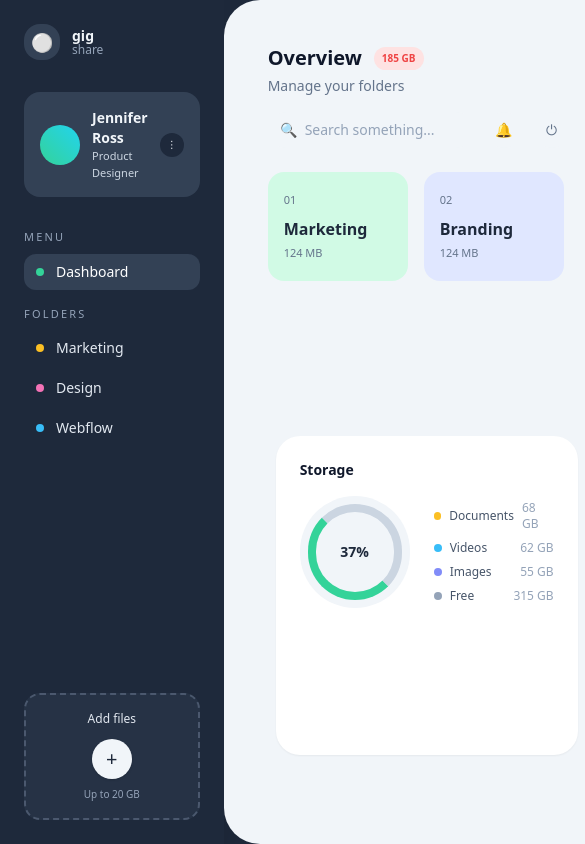
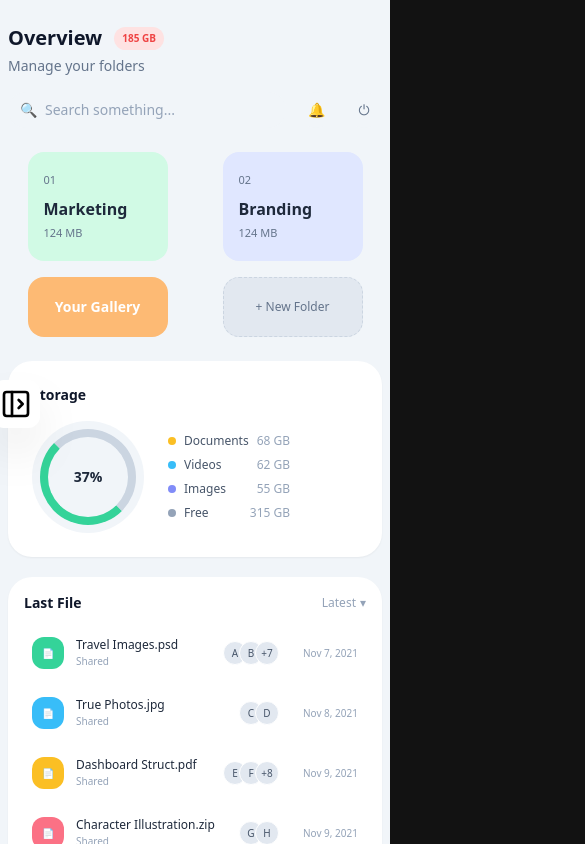
Before and after one commit to Satyamsinghchauhan111/My-Portfolio, a React (Vite) app: page /dashBoard in a window 390 px wide. Shown: the top 844 px of the page, 585 px wide, since content can reach past the window. Built offline with nearby package versions, Linux system fonts and the light colour scheme.

Commit message:
dashboard now responsive

```diff
--- a/src/pages/DashBoard/DashBoardComponents/DashBoardMain.tsx
+++ b/src/pages/DashBoard/DashBoardComponents/DashBoardMain.tsx
@@ -4,14 +4,18 @@ import LastFilesCard from "./LastFilesCard";
 import { FullscreenWrapper } from "./FullScreenWrapper";
 import DashboardHeader from "./DashboardHeader";
 
-const DashBoardMain = () => {
+const DashBoardMain = ({ hidden }: { hidden: boolean }) => {
   return (
     <FullscreenGroup>
-      <div className="h-screen overflow-scroll bg-slate-100 w-full p-5 rounded-l-[36px] animate-slide-in-right text-black">
-        <FullscreenWrapper id="">
+      <div
+        className={`h-screen sm:flex sm:flex-col sm:justify-between overflow-scroll bg-slate-100 w-full sm:p-6 px-2 py-6  ${
+          hidden ? "sm:rounded-l-[36px] rounded-none" : "rounded-l-[36px] "
+        } animate-slide-in-right text-black`}
+      >
+        <FullscreenWrapper id="" isButtonHide>
           <DashboardHeader />
         </FullscreenWrapper>
-        <div className="flex gap-4  w-full">
+        <div className="flex gap-5 mt-5  max-sm:flex-col  w-full">
           <StorageCard />
           <LastFilesCard />
         </div>
--- a/src/pages/DashBoard/DashBoardComponents/DashBoardSideBar.tsx
+++ b/src/pages/DashBoard/DashBoardComponents/DashBoardSideBar.tsx
@@ -1,10 +1,39 @@
+import { useState } from "react";
 import SidebarNav from "./SidebarNav";
+import {
+  ArrowBigLeft,
+  ArrowBigRight,
+  HamIcon,
+  LucidePanelLeftClose,
+  LucidePanelLeftOpen,
+  X,
+} from "lucide-react";
 
-const DashBoardSideBar = () => {
+const DashBoardSideBar = ({
+  setHidden,
+  hidden,
+}: {
+  setHidden: React.Dispatch<React.SetStateAction<boolean>>;
+  hidden: boolean;
+}) => {
   return (
-    <aside className="h-screen  bg-slate-800 text-slate-100  p-6 flex flex-col shadow-2xl transition-all">
+    <aside
+      className={`h-screen  relative bg-slate-800 py-6 text-slate-100  ${
+        hidden ? "max-sm:px-0 max-sm:w-0 p-6 " : "p-6 "
+      }  flex flex-col shadow-2xl transition-all duration-500`}
+    >
+      <div
+        className="z-50  absolute top-[45%] bg-white -right-10 sm:hidden rounded-xl p-2 shadow-2xl"
+        onClick={() => setHidden(!hidden)}
+      >
+        {hidden ? (
+          <LucidePanelLeftOpen className=" text-black h-8 w-8" />
+        ) : (
+          <LucidePanelLeftClose className=" text-black h-8 w-8" />
+        )}
+      </div>
       {/* Top logo */}
-      <div className="flex items-center gap-3 mb-8">
+      <div className="flex items-center gap-3 mb-8 min-w-max">
         <div className="h-9 w-9 rounded-2xl bg-slate-700 flex items-center justify-center">
           <span className="text-lg font-bold">⚪</span>
         </div>
@@ -15,7 +44,7 @@ const DashBoardSideBar = () => {
       </div>
 
       {/* Profile card */}
-      <div className="mb-8">
+      <div className="mb-8 min-w-max">
         <div className="bg-slate-700 rounded-2xl p-4 flex items-center gap-3">
           <div className="h-10 w-10 rounded-full bg-gradient-to-tr from-emerald-400 to-cyan-400" />
           <div className="flex-1">
@@ -29,10 +58,10 @@ const DashBoardSideBar = () => {
       </div>
 
       {/* Navigation */}
-      <SidebarNav />
+      <SidebarNav setHidden={setHidden} />
 
       {/* Add files card */}
-      <div className="mt-6">
+      <div className="mt-6 min-w-max">
         <div className="border-2 border-dashed border-slate-500/60 rounded-2xl p-4 flex flex-col items-center justify-center bg-slate-700/40">
           <p className="text-xs text-slate-200 mb-3">Add files</p>
           <button className="h-10 w-10 rounded-full bg-slate-100 text-slate-800 flex items-center justify-center text-xl leading-none shadow">
--- a/src/pages/DashBoard/DashBoardComponents/DashboardHeader.tsx
+++ b/src/pages/DashBoard/DashBoardComponents/DashboardHeader.tsx
@@ -45,7 +45,7 @@ const DashboardHeader = () => {
       </div>
 
       {/* Folder cards row */}
-      <div className="flex gap-4 overflow-x-auto pb-1">
+      <div className="flex gap-4 max-sm:flex-wrap max-sm:justify-around pb-1">
         <div className="min-w-[140px] rounded-2xl bg-emerald-100 px-4 py-5 flex flex-col justify-between">
           <div className="text-[11px] text-slate-500 mb-2">01</div>
           <div className="font-semibold text-slate-800 mb-1">Marketing</div>
@@ -56,11 +56,11 @@ const DashboardHeader = () => {
           <div className="font-semibold text-slate-800 mb-1">Branding</div>
           <div className="text-[11px] text-slate-500">124 MB</div>
         </div>
+        <div className="min-w-[140px] rounded-2xl bg-orange-300 px-4 py-5 flex items-center justify-center text-sm font-semibold text-white">
+          Your Gallery
+        </div>
         <div className="min-w-[140px] rounded-2xl bg-slate-200 border border-dashed border-slate-300 px-4 py-5 flex items-center justify-center text-xs text-slate-500">
           + New Folder
-        </div>
-        <div className="min-w-[140px] rounded-2xl bg-orange-300 px-4 py-5 flex items-center justify-center text-sm font-semibold text-white">
-          Your Gallery
         </div>
       </div>
     </div>
--- a/src/pages/DashBoard/DashBoardComponents/DesignPage.tsx
+++ b/src/pages/DashBoard/DashBoardComponents/DesignPage.tsx
@@ -6,7 +6,7 @@ const DesignPage = () => {
     <FullscreenGroup>
       <div className="h-screen overflow-scroll bg-emerald-50 w-full p-5 rounded-l-[36px] animate-slide-in-right text-black">
         {/* Header */}
-        <FullscreenWrapper id="de-1">
+        <FullscreenWrapper id="de-1" isButtonHide>
           <div className="flex flex-col md:flex-row md:items-center md:justify-between gap-4">
             <div>
               <div className="flex items-center gap-3 mb-1">
--- a/src/pages/DashBoard/DashBoardComponents/FullScreenWrapper.tsx
+++ b/src/pages/DashBoard/DashBoardComponents/FullScreenWrapper.tsx
@@ -8,13 +8,15 @@ type FullscreenWrapperProps = {
   className?: string;
   normalSizeClass?: string; // default size
   fullSizeClass?: string; // size when "full" inside parent
+  isButtonHide?: boolean;
 };
 
 export const FullscreenWrapper: React.FC<FullscreenWrapperProps> = ({
   children,
   id,
   className = "",
-  normalSizeClass = "w-96 h-96",
+  isButtonHide,
+  normalSizeClass = "",
   fullSizeClass = "w-full h-[95vh]", // 👈 fills parent instead of vw/vh
 }) => {
   const group = useFullscreenContext();
@@ -55,7 +57,6 @@ export const FullscreenWrapper: React.FC<FullscreenWrapperProps> = ({
       className={`
         relative
         group
-        p-6
         animate-slide-in-right w-full
         origin-center
         cursor-pointer
@@ -64,12 +65,14 @@ export const FullscreenWrapper: React.FC<FullscreenWrapperProps> = ({
         ${sizeClasses} ${className}
       `}
     >
+      {isButtonHide ? null : (
         <div
           className="hidden  absolute group-hover:flex group-focus:flex justify-center items-center cursor-pointer top-4 right-4 rounded-full bg-teal-500 h-8 text-white w-8"
           onClick={handleClick}
         >
           ⛶
         </div>
+      )}
       {content}
     </div>
   );
--- a/src/pages/DashBoard/DashBoardComponents/LastFilesCard.tsx
+++ b/src/pages/DashBoard/DashBoardComponents/LastFilesCard.tsx
@@ -19,6 +19,12 @@ const files = [
     typeColor: "bg-amber-400",
     date: "Nov 9, 2021",
     avatars: ["E", "F", "+8"],
+  },
+  {
+    name: "Character Illustration.zip",
+    typeColor: "bg-rose-400",
+    date: "Nov 9, 2021",
+    avatars: ["G", "H"],
   },
   {
     name: "Character Illustration.zip",
--- a/src/pages/DashBoard/DashBoardComponents/MarketingPage.tsx
+++ b/src/pages/DashBoard/DashBoardComponents/MarketingPage.tsx
@@ -1,10 +1,14 @@
 import { FullscreenGroup } from "@/hooks/FullscreenGroup";
 import { FullscreenWrapper } from "./FullScreenWrapper";
 
-const MarketingPage = () => {
+const MarketingPage = ({ hidden }: { hidden: boolean }) => {
   return (
     <FullscreenGroup>
-      <div className="h-screen overflow-scroll bg-emerald-50 w-full p-5 rounded-l-[36px] animate-slide-in-right text-black">
+      <div
+        className={`h-screen overflow-scroll bg-emerald-50 w-full p-5 ${
+          hidden ? "sm:rounded-l-[36px] rounded-none" : "rounded-l-[36px] "
+        }  animate-slide-in-right text-black`}
+      >
         {/* Header */}
         <FullscreenWrapper id="m-3">
           <div className="flex flex-col md:flex-row md:items-center md:justify-between gap-4">
--- a/src/pages/DashBoard/DashBoardComponents/SidebarNav.tsx
+++ b/src/pages/DashBoard/DashBoardComponents/SidebarNav.tsx
@@ -2,7 +2,11 @@
 import { sidebarMenu } from "@/utils";
 import { useEffect, useState } from "react";
 
-const SidebarNav = () => {
+const SidebarNav = ({
+  setHidden,
+}: {
+  setHidden: React.Dispatch<React.SetStateAction<boolean>>;
+}) => {
   const getHash = () => window.location.hash.replace("#", "") || "dashboard";
 
   const [active, setActive] = useState<string>(getHash());
@@ -37,7 +41,9 @@ const SidebarNav = () => {
               .map((item) => (
                 <li key={item.id}>
                   <button
-                    onClick={() => handleClick(item.id)}
+                    onClick={() => {
+                      return handleClick(item.id), setHidden(true);
+                    }}
                     className={`
                       w-full flex items-center gap-3 px-3 py-2 rounded-xl transition
                       ${
--- a/src/pages/DashBoard/DashBoardComponents/StorageCard.tsx
+++ b/src/pages/DashBoard/DashBoardComponents/StorageCard.tsx
@@ -4,7 +4,7 @@ import { FullscreenWrapper } from "./FullScreenWrapper";
 const StorageCard = () => {
   return (
     <FullscreenWrapper id="main-1">
-      <div className="bg-white rounded-3xl p-6 shadow-sm h-[95%] w-full m-2">
+      <div className="bg-white rounded-3xl p-6 shadow-sm h-[95%] w-full ">
         <h2 className="text-sm font-semibold text-slate-900 mb-4">Storage</h2>
 
         <div className="flex items-center gap-6">
--- a/src/pages/DashBoard/index.tsx
+++ b/src/pages/DashBoard/index.tsx
@@ -2,9 +2,9 @@ import { useEffect, useState } from "react";
 import DashBoardMain from "./DashBoardComponents/DashBoardMain";
 import DashBoardSideBar from "./DashBoardComponents/DashBoardSideBar";
 import MarketingPage from "./DashBoardComponents/MarketingPage";
-import DesignPage from "./DashBoardComponents/DesignPage";
-import WebFlowPage from "./DashBoardComponents/WebFlowPage";
-type Section = "dashboard" | "marketing" | "design" | "webflow";
+import { log } from "console";
+
+type Section = "dashboard" | "marketing";
 
 const getSectionFromHash = (): Section => {
   if (typeof window === "undefined") return "dashboard";
@@ -13,7 +13,9 @@ const getSectionFromHash = (): Section => {
 };
 
 const DashBoard = () => {
+  const [hidden, setHidden] = useState(true);
   const [section, setSection] = useState<Section>("dashboard");
+  console.log(hidden);
 
   // Sync with hash changes (when clicking sidebar links)
   useEffect(() => {
@@ -24,16 +26,12 @@ const DashBoard = () => {
   }, []);
 
   return (
-    <div className="bg-slate-800 ">
+    <div className="bg-slate-800   transition-all duration-500 w-screen">
       <div className="flex">
-        <DashBoardSideBar />
+        <DashBoardSideBar setHidden={setHidden} hidden={hidden} />
         <div className="w-full">
-          {section === "dashboard" && <DashBoardMain />}
-
-          {section === "marketing" && <MarketingPage />}
-
-          {section === "design" && <DesignPage />}
-          {section === "webflow" && <WebFlowPage />}
+          {section === "dashboard" && <DashBoardMain hidden={hidden} />}
+          {section === "marketing" && <MarketingPage hidden={hidden} />}
         </div>
       </div>
     </div>
--- a/src/utils.tsx
+++ b/src/utils.tsx
@@ -292,18 +292,6 @@ export const sidebarMenu: SidebarItem[] = [
     dotColor: "bg-amber-400",
     section: "Folders",
   },
-  {
-    id: "design",
-    label: "Design",
-    dotColor: "bg-pink-400",
-    section: "Folders",
-  },
-  {
-    id: "webflow",
-    label: "Webflow",
-    dotColor: "bg-sky-400",
-    section: "Folders",
-  },
 
   { id: "favorites", label: "Favorites", dotColor: "bg-slate-500" },
   { id: "settings", label: "Settings", dotColor: "bg-slate-500" },
```
Lines whose indentation alone changed are shown as unchanged.
